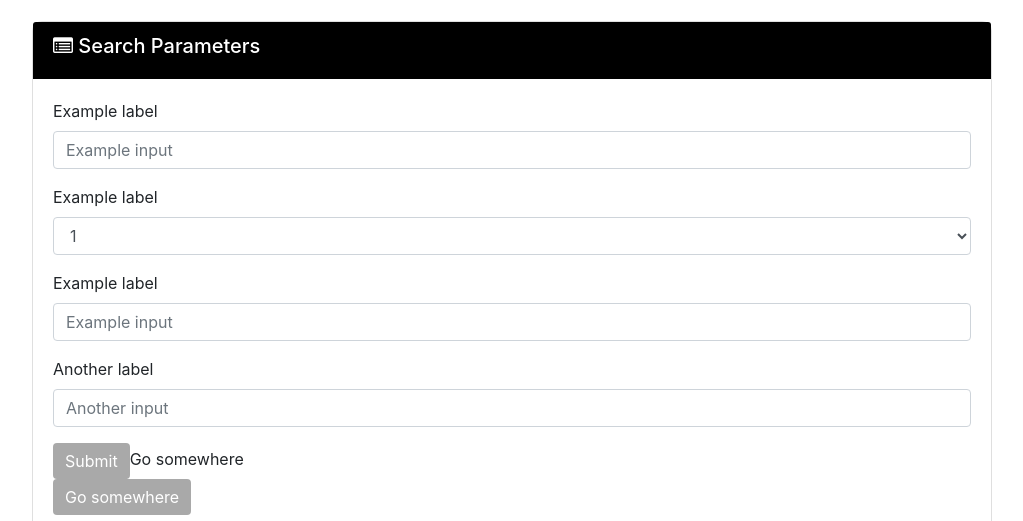
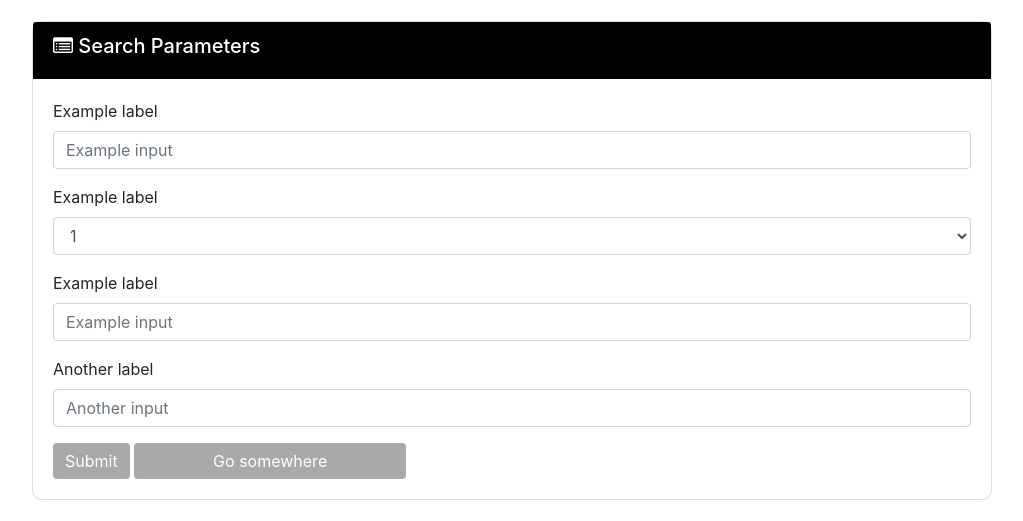
Before and after one commit to Vavassor/New-York-Times-Search, a plain HTML site: page index.html in a window 1280 px wide. Shown: the part 206-727 px from the top of the page, without its empty margins (128-1151 px from the left). Drawn offline with nearby package versions, Linux system fonts and the light colour scheme.

Commit message:
Fixes the submit buttons looking odd.

```diff
--- a/index.html
+++ b/index.html
@@ -46,10 +46,11 @@
                                   <input type="text" class="form-control" id="formGroupExampleInput2" placeholder="Another input" data-name="end-date">
                                 </div>
 
-                                <input href="#" class="btn btn-primary" type="submit">Go somewhere</input>
+                                <input href="#" class="btn btn-primary" type="submit">
+                                <input href="#" class="btn btn-primary" value="Go somewhere">
                               </form>
 
-                  <a href="#" class="btn btn-primary">Go somewhere</a>
+
                 </div>
               </div>
               <br>
```
